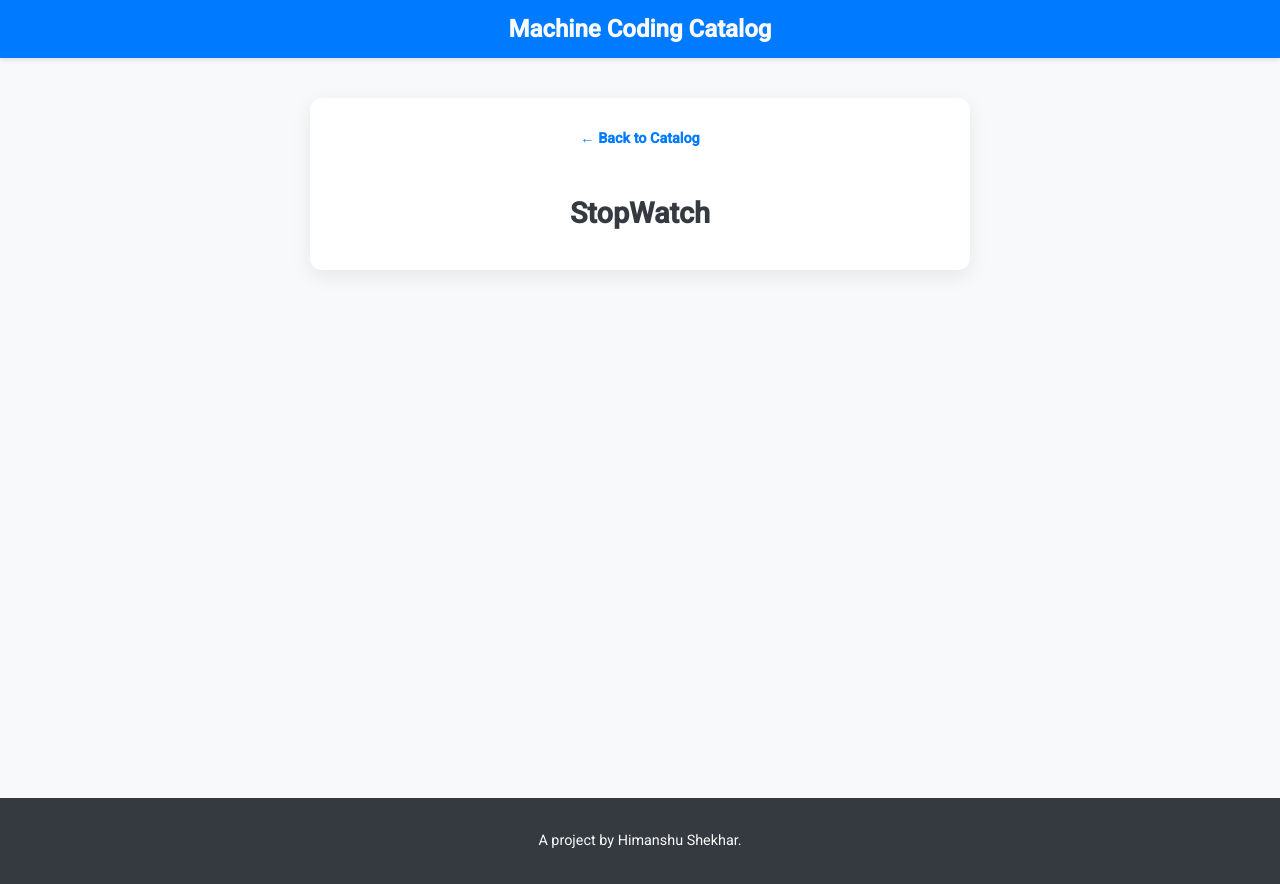
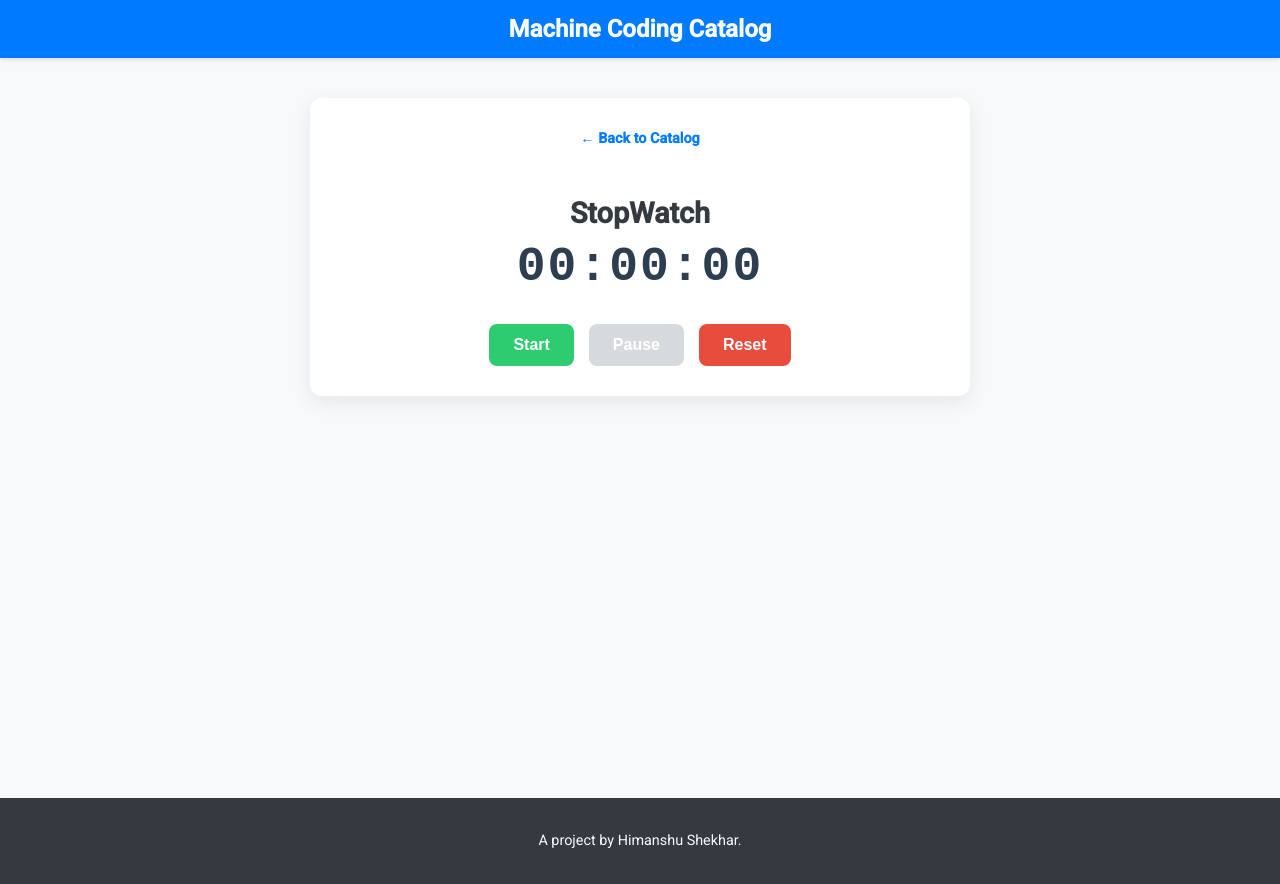
Before and after one commit to hi-shekhar/angular_machine_coding, an Angular app: page /stopwatch in a window 1280 px wide. Built offline with nearby package versions, Linux system fonts and the light colour scheme.

Commit message:
stopwatch

```diff
--- a/src/app/features/stop-watch/stop-watch.component.html
+++ b/src/app/features/stop-watch/stop-watch.component.html
@@ -2,4 +2,25 @@
   <a routerLink="/" class="back-link">&larr; Back to Catalog</a>
 
   <h2 class="page-title">StopWatch</h2>
+
+  <div class="stopwatch-display">{{ formatTime(time()) }}</div>
+  <div class="stopwatch-controls">
+    <button
+      class="stopwatch-btn start-btn"
+      (click)="handleStart()"
+      [disabled]="running()"
+    >
+      Start
+    </button>
+    <button
+      class="stopwatch-btn pause-btn"
+      (click)="handlePause()"
+      [disabled]="!running()"
+    >
+      Pause
+    </button>
+    <button class="stopwatch-btn reset-btn" (click)="handleReset()">
+      Reset
+    </button>
+  </div>
 </div>
--- a/src/app/features/stop-watch/stop-watch.component.scss
+++ b/src/app/features/stop-watch/stop-watch.component.scss
@@ -0,0 +1,48 @@
+.stopwatch-display {
+  font-size: 3rem;
+  font-family: monospace;
+  font-weight: bold;
+  color: #2c3e50;
+  letter-spacing: 2px;
+  margin-bottom: 30px;
+}
+
+.stopwatch-controls {
+  display: flex;
+  gap: 15px;
+  justify-self: center;
+}
+
+.stopwatch-btn {
+  padding: 12px 24px;
+  border: none;
+  border-radius: 8px;
+  font-size: 1rem;
+  font-weight: bold;
+  cursor: pointer;
+  transition: transform 0.2s, background-color 0.2s;
+  color: #fff;
+}
+
+.stopwatch-btn:hover:enabled {
+  transform: translateY(-2px);
+  opacity: 0.9;
+}
+
+.stopwatch-btn:disabled {
+  background-color: #bdc3c7;
+  cursor: not-allowed;
+  opacity: 0.6;
+}
+
+.start-btn {
+  background-color: #2ecc71;
+}
+
+.pause-btn {
+  background-color: #e67e22;
+}
+
+.reset-btn {
+  background-color: #e74c3c;
+}
--- a/src/app/features/stop-watch/stop-watch.component.ts
+++ b/src/app/features/stop-watch/stop-watch.component.ts
@@ -1,4 +1,10 @@
-import { Component } from '@angular/core';
+import {
+  Component,
+  signal,
+  WritableSignal,
+  OnDestroy,
+  effect,
+} from '@angular/core';
 import { RouterLink } from '@angular/router';
 
 @Component({
@@ -7,4 +13,63 @@ import { RouterLink } from '@angular/router';
   templateUrl: './stop-watch.component.html',
   styleUrl: './stop-watch.component.scss',
 })
-export class StopWatchComponent {}
+export class StopWatchComponent implements OnDestroy {
+  // A signal to hold the current time
+  time: WritableSignal<number> = signal(0);
+  // A signal to control the running state
+  running: WritableSignal<boolean> = signal(false);
+
+  // A local variable to hold the interval ID
+  private intervalId: any;
+
+  constructor() {
+    // An effect that runs whenever the 'running' signal changes
+    effect(() => {
+      const isRunning = this.running();
+
+      if (isRunning) {
+        // Start the interval.
+        this.intervalId = setInterval(() => {
+          this.time.update((prevTime) => prevTime + 10);
+        }, 10);
+      } else if (this.intervalId) {
+        clearInterval(this.intervalId);
+      }
+    });
+  }
+
+  // Function to format the time (e.g., 00:00:00)
+  formatTime(milliseconds: number) {
+    const minutes = Math.floor((milliseconds / 60000) % 60);
+    const seconds = Math.floor((milliseconds / 1000) % 60);
+    const ms = Math.floor((milliseconds % 1000) / 10);
+    // MM:SS:ms format.
+    return (
+      (minutes < 10 ? '0' : '') +
+      minutes +
+      ':' +
+      (seconds < 10 ? '0' : '') +
+      seconds +
+      ':' +
+      (ms < 10 ? '0' : '') +
+      ms
+    );
+  }
+
+  handleStart() {
+    this.running.set(true);
+  }
+
+  handlePause() {
+    this.running.set(false);
+  }
+
+  handleReset() {
+    this.running.set(false);
+    this.time.set(0);
+  }
+
+  ngOnDestroy(): void {
+    clearInterval(this.intervalId);
+  }
+}
```
